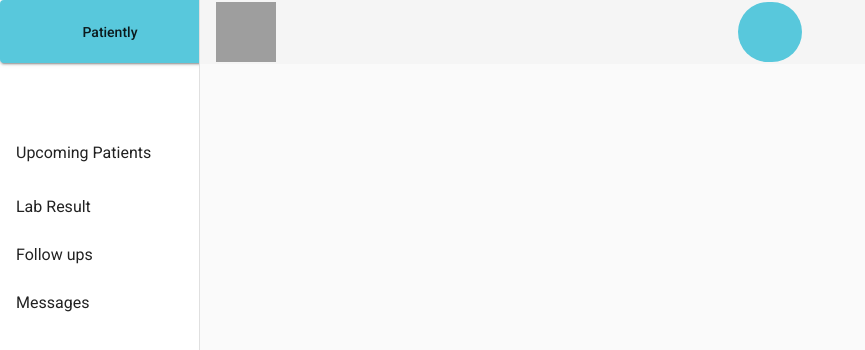
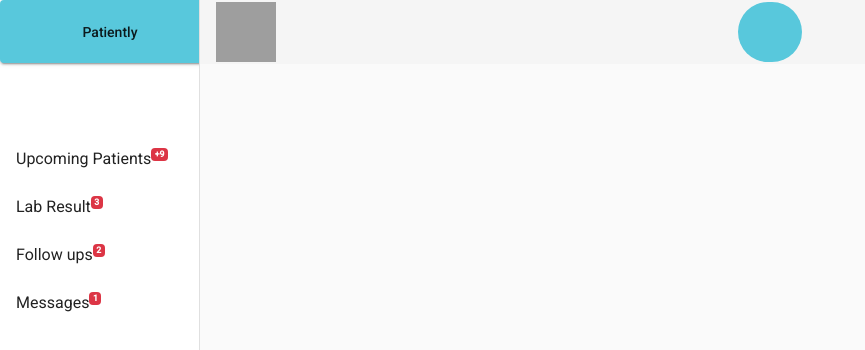
Before and after one commit to Mayis-Mazin/PatientlyAssignment, an Angular app: page / in a window 1280 px wide. Shown: the top 350 px of the page, without its empty margins (0-865 px from the left). Built offline with nearby package versions, Linux system fonts and the light colour scheme; grey boxes are pictures that could not be loaded.

Commit message:
(add): notification feature

```diff
--- a/src/app/nav/nav.component.html
+++ b/src/app/nav/nav.component.html
@@ -15,17 +15,17 @@
       <button mat-raised-button class='brand-btn'> Patiently</button>
       <mat-toolbar></mat-toolbar>
        <mat-nav-list>
-      <a mat-list-item routerLink="/home">
-        <p>
-          <span matBadge="4" matBadgeOverlap="false">Upcoming Patients</span>
-        </p>
+      <a mat-list-item routerLink="/home">Upcoming Patients
+        <h5><span class="badge badge-danger">+9</span></h5>
         </a>
-      <a mat-list-item href="lab">Lab Result</a>
-      <a mat-list-item href="follow"> Follow ups</a>
-      <a mat-list-item href="message">Messages</a>
+      <a mat-list-item href="lab">Lab Result
+      <h5><span class="badge badge-danger">3</span></h5></a>
 
+      <a mat-list-item href="follow"> Follow ups
+      <h5><span class="badge badge-danger">2</span></h5></a>
 
-
+      <a mat-list-item href="message">Messages
+      <h5><span class="badge badge-danger">1</span></h5></a>
 
     </mat-nav-list>
   </mat-sidenav>
```
